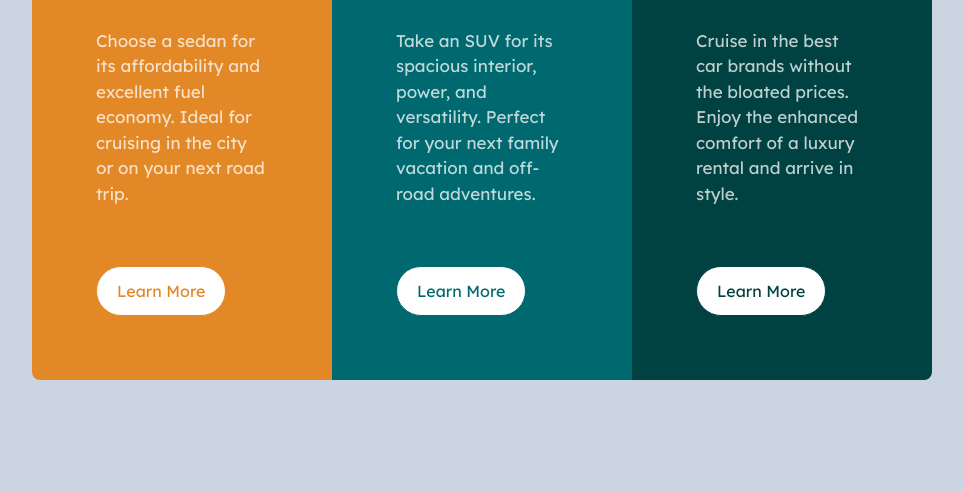
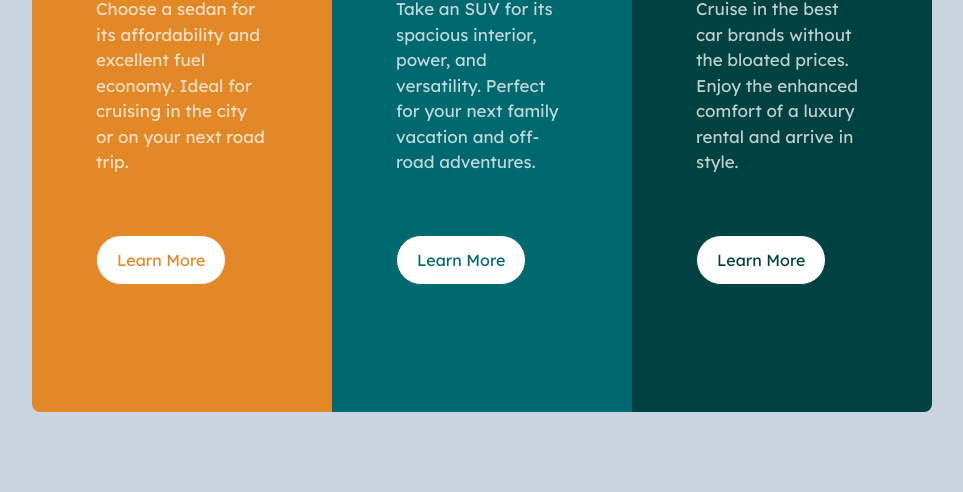
Before and after one commit to Himarr/3-column-preview-card-component-main, a website: page index.html in a window 1280 px wide. Shown: the part 308-800 px from the top of the page, without its empty margins (158-1121 px from the left). Drawn offline with Linux system fonts and the light colour scheme.

Commit message:
Fixed responsive issues

```diff
--- a/index.html
+++ b/index.html
@@ -12,8 +12,8 @@
 </head>
 <body class="bg-slate-300">
 
-  <div class="flex flex-col lg:flex-row lg:h-screen items-center justify-center mx-5 mt-5 lg:mt-0 lg:mx-10">
-    <div class="bg-brightorange p-12 lg:p-16 w-auto mt-5 lg:mt-0 lg:w-1/4 rounded-t-lg lg:rounded-l-lg lg:rounded-tr-none text-white">
+  <div class="flex flex-col lg:flex-wrap lg:flex-row lg:h-screen items-center justify-center mx-5 mt-5 lg:mt-0 lg:mx-10">
+    <div class="bg-brightorange p-12 lg:p-16 lg:h-[80%] w-auto mt-5 lg:mt-0 lg:w-1/4 rounded-t-lg lg:rounded-l-lg lg:rounded-tr-none text-white">
       <img src="images/icon-sedans.svg" alt="Sedans" class="pb-5">
       <h2 class="font-bigshoulders text-5xl lg:text-4xl pt-5 pb-10">SEDANS</h2>
       <p class="font-deca text-[17px] text-transparentwhite lg:pb-10">
@@ -23,7 +23,7 @@
       <button type="button" class="mt-5 bg-white p-3 rounded-full px-5 text-brightorange font-deca hover:bg-brightorange hover:text-white hover:border border border-brightorange hover:border-white">Learn More</button>
     </div>
 
-    <div class="bg-darkcyan p-12 lg:p-16 w-auto lg:w-1/4 rounded-none text-white">
+    <div class="bg-darkcyan p-12 lg:p-16 lg:h-[80%] w-auto lg:w-1/4 rounded-none text-white">
       <img src="images/icon-suvs.svg" alt="SUVs" class="pb-5">
       <h2 class="font-bigshoulders text-5xl lg:text-4xl pt-5 pb-10">SUVs</h2>
       <p class="font-deca text-[17px] text-transparentwhite lg:pb-10">
@@ -33,7 +33,7 @@
       <button type="button" class="mt-5 bg-white p-3 rounded-full px-5 text-darkcyan font-deca hover:bg-darkcyan hover:text-white hover:border border border-darkcyan hover:border-white">Learn More</button>
     </div>
 
-    <div class="bg-verydarkcyan p-12 lg:p-16 w-auto mb-5 lg:mb-0 lg:w-1/4 rounded-b-lg lg:rounded-r-lg lg:rounded-bl-none text-white">
+    <div class="bg-verydarkcyan p-12 lg:p-16 lg:h-[80%] w-1/3 mb-5 lg:mb-0 lg:w-1/4 rounded-b-lg lg:rounded-r-lg lg:rounded-bl-none text-white">
       <img src="images/icon-luxury.svg" alt="Luxury" class="pb-5">
       <h2 class="font-bigshoulders text-5xl lg:text-4xl pt-5 pb-10">Luxury</h2>
       <p class="font-deca text-[17px] text-transparentwhite lg:pb-10">
```
Also changed, not shown: css/main.css.
